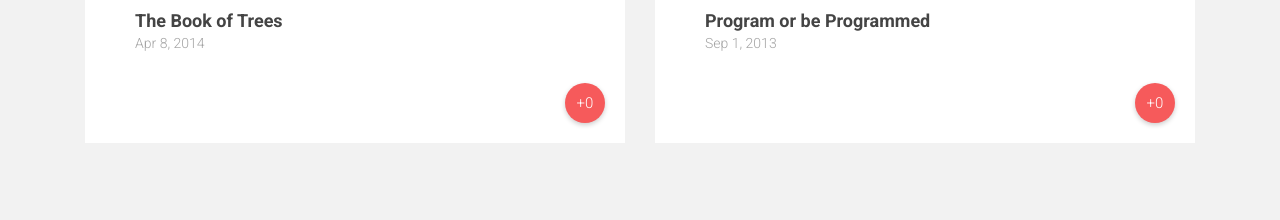
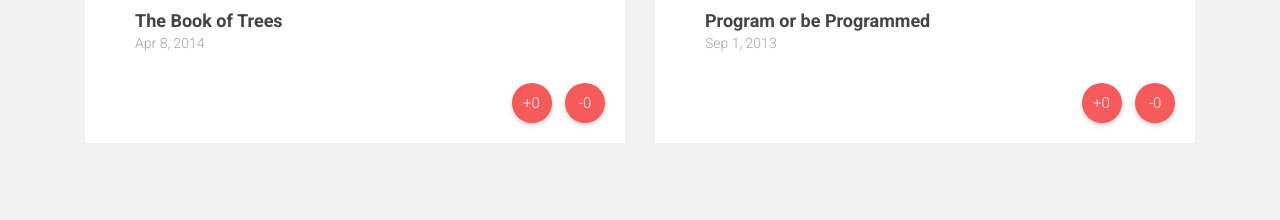
Before and after one commit to juanbruno99/angular_code_academy, a plain HTML site: page index.html in a window 1280 px wide. Shown: the part 580-800 px from the top of the page. Drawn offline with nearby package versions, Linux system fonts and the light colour scheme.

Commit message:
Basic Application completion code changes: These code changes complete the basic backbone of this angular JS applications: - Addition of new directive in the view that calls the controller function to add and remove 'likes' and 'dislikes'

```diff
--- a/index.html
+++ b/index.html
@@ -39,8 +39,9 @@
             <p class="price">{{ product.price | currency }}</p>
             <p class="date">{{ product.pubdate | date }}</p>
             <div class="rating">
-                <!-- calling the controller functio with a built in angular variable from ng-repeat -->
+                <!-- calling the controller function with a built in angular variable from ng-repeat -->
                 <p class="likes" ng-click="plusOne($index)">+{{product.likes}} </p>
+                <p class="dislikes" ng-click="minusOne($index)">-{{product.dislikes}}</p>
             </div>
           </div>
         </div>
--- a/js/controller/MainController.js
+++ b/js/controller/MainController.js
@@ -9,17 +9,22 @@
             price: 19,
             pubdate: new Date('2014', '03', '08'),
             cover: 'img/the-book-of-trees.jpg',
-            likes: 0
+            likes: 0,
+            dislikes:0
           },
           {
             name: 'Program or be Programmed',
             price: 8,
             pubdate: new Date('2013', '08', '01'),
             cover: 'img/program-or-be-programmed.jpg',
-            likes: 0
+            likes: 0,
+            dislikes:0
           }
         ];
     $scope.plusOne = function(index) {
         $scope.products[index].likes+=1;
     };
+    $scope.minusOne = function(index) {
+      $scope.products[index].dislikes+=1;
+    };
 }]);
```
